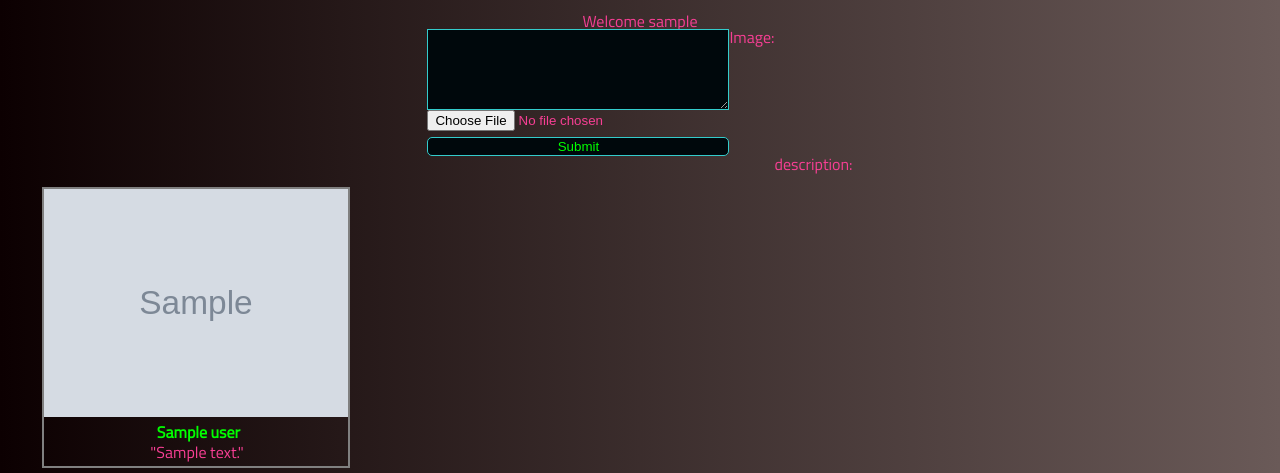
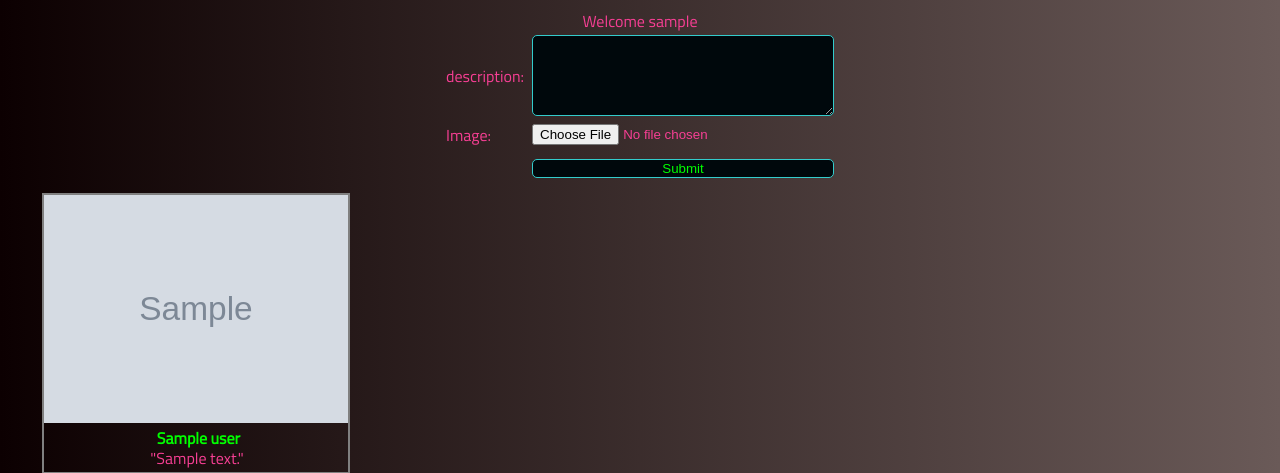
Before and after one commit to aioy/firstBlog, a PHP site: template views/index.view.php in a window 1280 px wide. Shown: the part 48-521 px from the top of the page. Run offline with PHP 8.4, Linux system fonts and the light colour scheme; the visitor is signed in with stand-in values (Sample User, id 1); tables that the repository leaves empty or names only in its code hold one stand-in row (values such as "Sample post"); the template is opened without the code that fills it: most values are stand-ins (such as "Sample title", 1, 10 or a date in 2020); grey boxes marked "Sample" are stand-in pictures.

Commit message:
minor styling

```diff
--- a/styles/main.css
+++ b/styles/main.css
@@ -239,22 +239,31 @@ input[type="submit"]:hover {
 
 .online form {
 
+    justify-content: center;
+
+    margin-top: .5%;
+
     display: grid;
 
-    grid-template-columns: auto auto auto auto;
+    grid-template-columns: [labels] auto [controls] 1fr;
 
-    grid-template-rows: auto auto auto;
-
-    grid-template-areas:
-    'textarea' 'textarea' 'textarea' 'textarea'
-    'file' 'file' 'file' 'file'
-    'submit' 'submit' 'submit' 'submit';
+    grid-gap: .5em;
 
 }
 
-.online form label:nth-child(1){
+@media only screen and (max-width: 420px) {
 
-    grid-area: description;
+    .online form {
+
+        max-width: 40%;
+    }
+}
+
+.online form label{
+
+    grid-column: labels;
+
+    align-self: center;
 
 }
 
@@ -267,19 +276,15 @@ input[type="submit"]:hover {
 
     border: #33cccc 1px solid;
 
-    grid-area: textarea;
+    grid-column: controls;
 
-}
-
-.online form label:nth-child(2){
-
-    grid-area: imageLabel;
+    border-radius: 5px;
 
 }
 
 .online form input[type="file"] {
 
-    grid-area: file;
+    grid-column: controls;
 
 }
 
@@ -287,20 +292,9 @@ input[type="submit"]:hover {
 
     margin-top: 2%;
 
-    grid-area: submit;
+    grid-column: controls;
 
 }
-
-text-area {
-
-    color: #F73F94;
-
-    background: #00080C;
-
-}
-
-
-
 
 /* forms for login/register */
 
```
